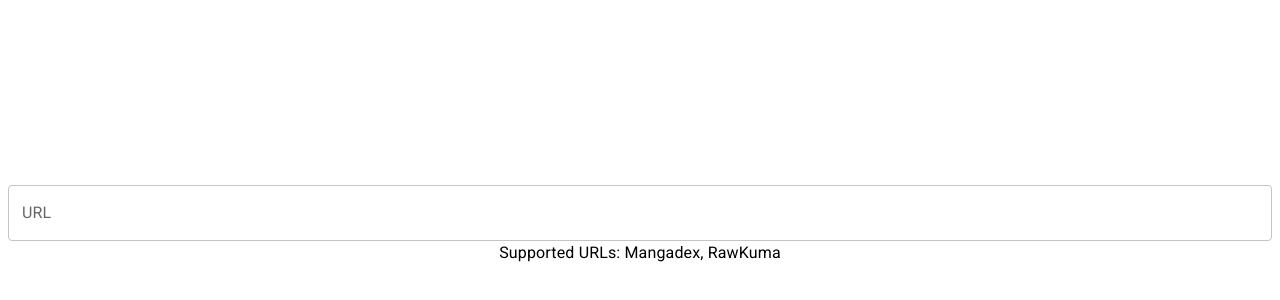
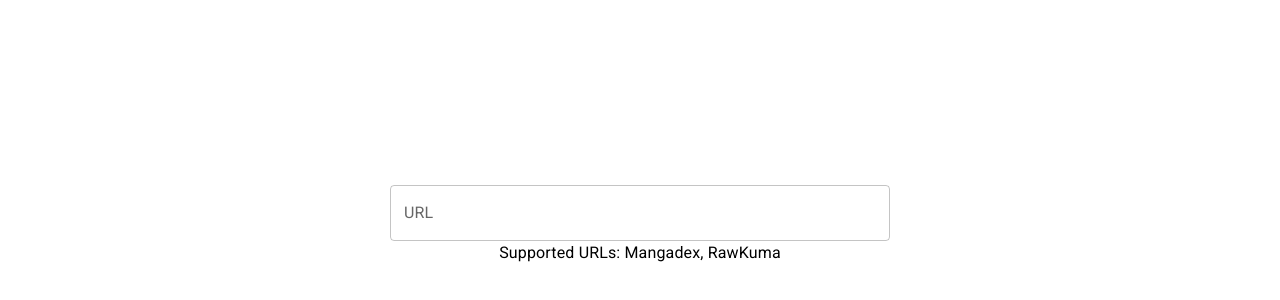
Before and after one commit to yct37785/MangaTranslatorFrontend, a React (Create React App) app: page / in a window 1280 px wide. Shown: the part 172-472 px from the top of the page. Built offline with nearby package versions, Linux system fonts and the light colour scheme.

Commit message:
Mobile first layout.

```diff
--- a/src/App.css
+++ b/src/App.css
@@ -65,13 +65,22 @@
 }
 
 /* layout */
-.vertical_layout {
+.vertical-layout {
   flex-direction: column;
 }
 
 /* alignments */
 .justify-center {
   justify-content: center;
+}
+
+.align-center {
+  align-items: center;
+}
+
+/* width */
+.fill-parent {
+  width: 100%;
 }
 
 /* borders */
@@ -97,3 +106,10 @@
 .uninteractable {
   pointer-events: none;
 }
+
+/* web */
+@media only screen and (min-width: 768px) {
+  .fill-parent {
+    max-width: 500px;
+  }
+}
--- a/src/App.js
+++ b/src/App.js
@@ -11,8 +11,8 @@ function App() {
   return (
     <div className="App">
       <div className="page-vertical justify-center">
-        <div className='flex-container vertical_layout pad'>
-          <TextField id="outlined-basic" label="URL" variant="outlined" />
+        <div className='flex-container vertical-layout align-center pad'>
+          <TextField id="outlined-basic" label="URL" variant="outlined" className='fill-parent' />
           <Typography variant="body1" gutterBottom>
             Supported URLs: Mangadex, RawKuma
           </Typography>
```
